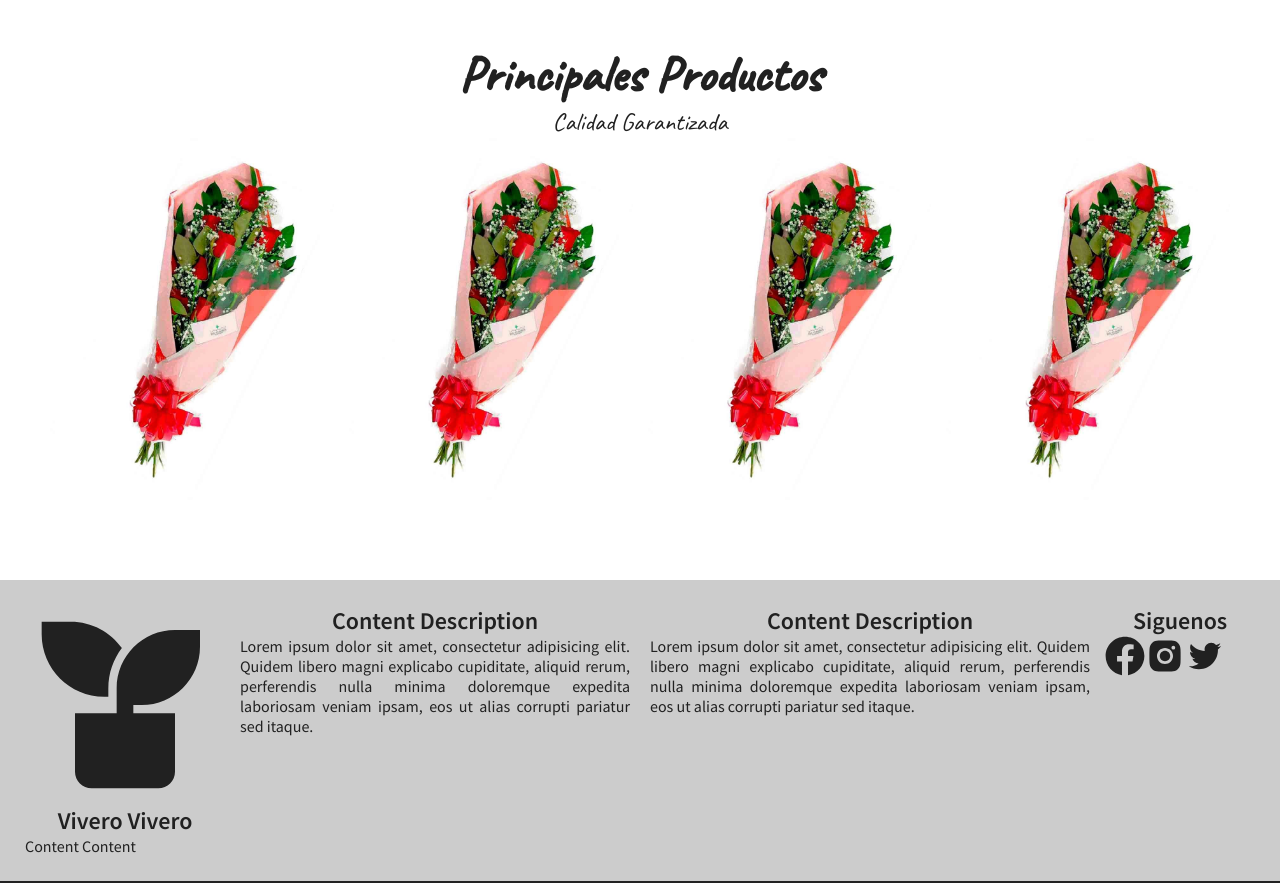
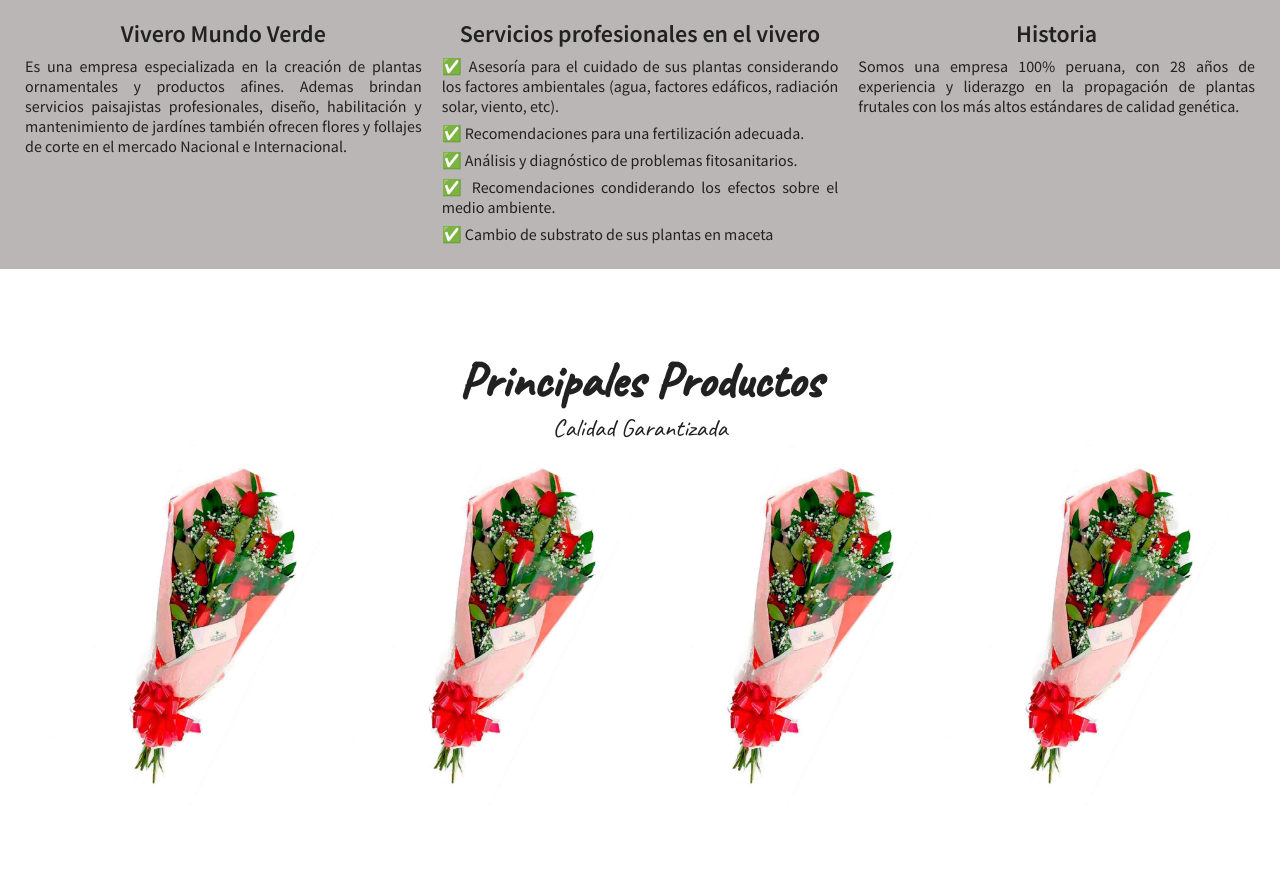
Before and after one commit to Dick-Solis/frontVivero, a React (Vite) app: page /plantas in a window 1280 px wide. Shown: the part 1680-2563 px from the top of the page. Built offline with nearby package versions, Linux system fonts and the light colour scheme; a web font is replaced by a local one; what webfontloader would draw is missing.

Commit message:
Update Styles in pages

```diff
--- a/src/components/footer/footer.jsx
+++ b/src/components/footer/footer.jsx
@@ -1,15 +1,21 @@
 import styled from "@emotion/styled";
-import {GiPlantWatering,GiPlantSeed} from "react-icons/gi";
 import {RiPlantFill} from "react-icons/ri"
 import {FaFacebook} from "react-icons/fa";
 import {AiFillInstagram,AiOutlineTwitter} from "react-icons/ai";
+import imageFooter from "../../assets/footerbg.jpg"
+import logoCompany from "../../assets/MUNDO-VERDE-01.png"
+
 //#region
   const StyledContent = styled.footer`
     display: flex;
     align-items: flex-start;
     justify-content: center;
     flex-direction:column;
-    background-color: #CCCCCC;
+    background-image: url(${imageFooter});
+    background-repeat: no-repeat;
+    background-size: cover;
+    background-position: center;
+    color: white;
   `;
 
   const StyledContentFooter = styled.article`
@@ -28,14 +34,21 @@ import {AiFillInstagram,AiOutlineTwitter} from "react-icons/ai";
     display: flex;
     flex-direction: column;
     text-align: justify;
+    padding: 15px;
+    border-left:  4px solid #7D9B0E;
+    @media (max-width:1024px){
+      border-top: 4px solid #7D9B0E;
+      border-left: none;
+    }
   `;
 
   const StyledContentAllDescription = styled.section`
     display: flex;
     justify-content: center;
     align-items: center;
-    padding: 15px;
+    padding: 40px;
     @media (max-width:1024px){
+      padding: 100px 10px;
       flex-wrap: wrap;
     }
   `;
@@ -54,6 +67,13 @@ import {AiFillInstagram,AiOutlineTwitter} from "react-icons/ai";
     color: white;
     text-align: center;
   `;
+
+  const StyledText = styled.p`
+    min-width: 100%;
+    width: 150px;
+    font-size: 15px;
+    font-weight: bold;
+  `;
 //#endregion
 
 export function Footer() {
@@ -70,19 +90,24 @@ export function Footer() {
       <StyledContentAllDescription>
         <StyledContentFooter>
           <StyledContentDescription>
-            <RiPlantFill style={styleIconsLogos}/>
-            <StyleTitle>Vivero Vivero</StyleTitle>
-            <p>Content Content</p>
+            <img src={logoCompany}/>
+            {/* <p>Somos una empresa 100% peruana, con 28 años de experiencia y liderazgo en la propagación de plantas frutales con los más altos estándares de calidad genética.</p> */}
           </StyledContentDescription>
           <StyledContentDescription>
-            <StyleTitle>Content Description</StyleTitle>
-            <p>Lorem ipsum dolor sit amet, consectetur adipisicing elit. Quidem libero magni explicabo cupiditate, aliquid rerum, perferendis nulla minima doloremque expedita laboriosam veniam ipsam, eos ut alias corrupti pariatur sed itaque.</p>
+            <StyleTitle>Horario de Atención</StyleTitle>
+            <StyledText>LUNES A VIERNES:</StyledText>
+            <StyledText>8:00am a 6:00pm</StyledText>
+            <StyledText>Sábados: 8:00am a 1:00pm</StyledText>
+            <StyledText>Domingos: Cerrado</StyledText>
+            <StyledText>MÁS INFORMACIÓN A:</StyledText>
+            <StyledText>asesoria@planta-de-la-vida.com</StyledText>
           </StyledContentDescription>
         </StyledContentFooter>
         <StyledContentFooter>
           <StyledContentDescription>
-            <StyleTitle>Content Description</StyleTitle>
-            <p>Lorem ipsum dolor sit amet, consectetur adipisicing elit. Quidem libero magni explicabo cupiditate, aliquid rerum, perferendis nulla minima doloremque expedita laboriosam veniam ipsam, eos ut alias corrupti pariatur sed itaque.</p>
+            <StyleTitle>Ubicación</StyleTitle>
+            <p>Huánuco - Perú</p>
+            <p>Jr. Contitución # 461</p>
           </StyledContentDescription>
           <StyledContentDescription>
             <StyleTitle>Siguenos</StyleTitle>
--- a/src/pages/home/homePage.jsx
+++ b/src/pages/home/homePage.jsx
@@ -4,9 +4,9 @@ import marcoFlores from "../../assets/marcoFlores.jpg";
 import arregloRosas from "../../assets/arregloRosas.jpg";
 import suculentas from "../../assets/suculentas.jpg";
 import plantaJardin from "../../assets/plantaJardin.jpg";
-import arbol from  "../../assets/Arbol.jpg";
-import {RiLockPasswordFill,RiPlantFill} from "react-icons/ri"
-import {AiFillTag} from "react-icons/ai";
+import arbol from "../../assets/Arbol.jpg";
+import { RiLockPasswordFill, RiPlantFill } from "react-icons/ri"
+import { AiFillTag } from "react-icons/ai";
 import { CardPlant } from "../../components/card/cardFlor";
 import { Footer } from "../../components/footer/footer";
 
@@ -43,6 +43,7 @@ const StyledContentHeader = styled.div`
 
 const TitleContent = styled.h1`
     font-size: 70px;
+    text-align: center;
     color: white;
   `;
 
@@ -204,18 +205,53 @@ const ButtonLink = styled.a`
       flex-wrap: wrap;
     }
   `;
+
+  const ContentNososotros = styled.section`
+    width: 100%;
+    background-color: #bab6b6;
+    display: flex;
+    justify-content: center;
+    align-items: start;
+    gap: 20px;
+    padding: 25px;
+    @media (max-width: 1024px){
+      flex-wrap: wrap;
+    }
+  `;
+
+  const TitleDescription = styled.h2`
+    width: 100%;
+    text-align: center;
+  `;
+
+  const ContentCardsDescription = styled.div`
+    display: flex;
+    width: 100%;
+    justify-content: flex-start;
+    align-items: start;
+    flex-direction: column;
+    text-align: justify;
+    gap: 7px;
+  `;
 //#endregion
 
 export function HomePage() {
   const style = {
     fontSize: "40px",
   }
+
+  function handleClick() {
+    const elementoDestino = document.getElementById('destinoNosotros');
+    elementoDestino.scrollIntoView({ behavior: 'smooth' });
+  }
+
+
   return (
     <>
       <StyledHeader>
         <StyledContentHeader>
-          <TitleContent>Vivero</TitleContent>
-          <ButtonLink>Más</ButtonLink>
+          <TitleContent>Vivero Mundo Verde</TitleContent>
+          <ButtonLink onClick={handleClick}>Más</ButtonLink>
         </StyledContentHeader>
       </StyledHeader>
 
@@ -245,33 +281,52 @@ export function HomePage() {
 
       <ContentStyledIcons>
         <ContentIcon>
-            <RiLockPasswordFill style={style}/>
+          <RiLockPasswordFill style={style} />
           <h4>Seguridad Garantizada</h4>
         </ContentIcon>
 
         <ContentIcon>
-            <AiFillTag style={style}/>
+          <AiFillTag style={style} />
           <h4>Calidad en Nuestros Productos</h4>
         </ContentIcon>
 
         <ContentIcon>
-            <RiPlantFill style={style}/>
+          <RiPlantFill style={style} />
           <h4>Variedad de Plantas</h4>
         </ContentIcon>
       </ContentStyledIcons>
+
+      <ContentNososotros id="destinoNosotros">
+        <ContentCardsDescription>
+          <TitleDescription>Vivero Mundo Verde</TitleDescription>
+          <p>Es una empresa especializada en la creación de plantas ornamentales y productos afines. Ademas brindan servicios paisajistas profesionales, diseño, habilitación y mantenimiento de jardínes también ofrecen flores y follajes de corte en el mercado Nacional e Internacional.</p>
+        </ContentCardsDescription>
+        <ContentCardsDescription>
+          <TitleDescription>Servicios profesionales en el vivero</TitleDescription>
+          <p>✅ Asesoría para el cuidado de sus plantas considerando los factores ambientales (agua, factores edáficos, radiación solar, viento, etc).</p>
+          <p>✅ Recomendaciones para una fertilización adecuada.</p>
+          <p>✅ Análisis y diagnóstico de problemas fitosanitarios.</p>
+          <p>✅ Recomendaciones condiderando los efectos sobre el medio ambiente.</p>
+          <p>✅ Cambio de substrato de sus plantas en maceta</p>
+        </ContentCardsDescription>
+        <ContentCardsDescription>
+          <TitleDescription>Historia</TitleDescription>
+          <p>Somos una empresa 100% peruana, con 28 años de experiencia y liderazgo en la propagación de plantas frutales con los más altos estándares de calidad genética.</p>
+        </ContentCardsDescription>
+      </ContentNososotros>
 
       <ContentProducts>
         <TitleContentProducts>Principales Productos</TitleContentProducts>
         <DescriptionContentProducts>Calidad Garantizada</DescriptionContentProducts>
         <ContentCards>
-          <CardPlant/>
-          <CardPlant/>
-          <CardPlant/>
-          <CardPlant/>
+          <CardPlant />
+          <CardPlant />
+          <CardPlant />
+          <CardPlant />
         </ContentCards>
       </ContentProducts>
 
-      <Footer/>
+      <Footer />
     </>
   )
 }
```
Also changed, not shown: src/assets/footerbg.jpg (added). Lines whose indentation alone changed are shown as unchanged.
